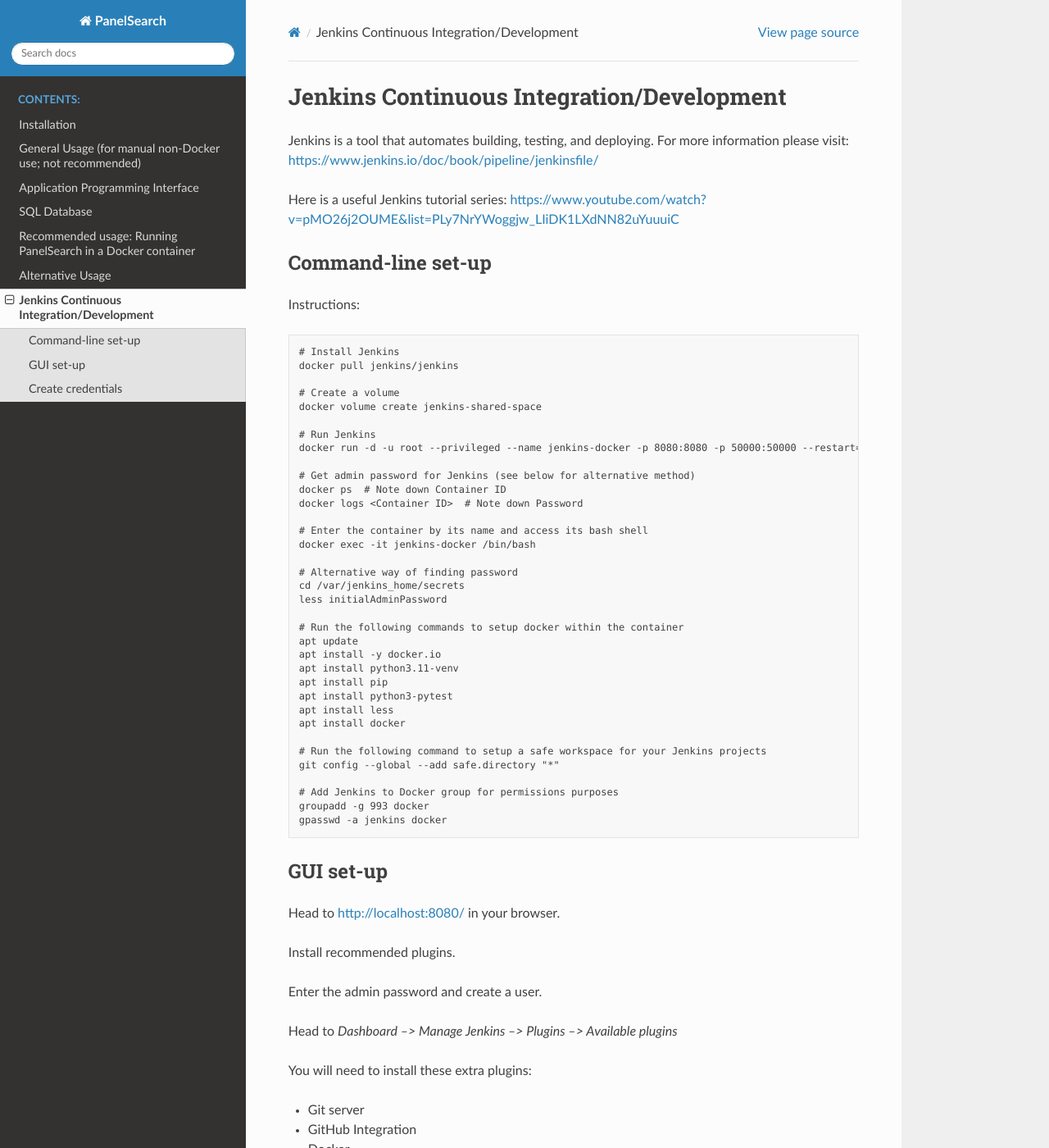
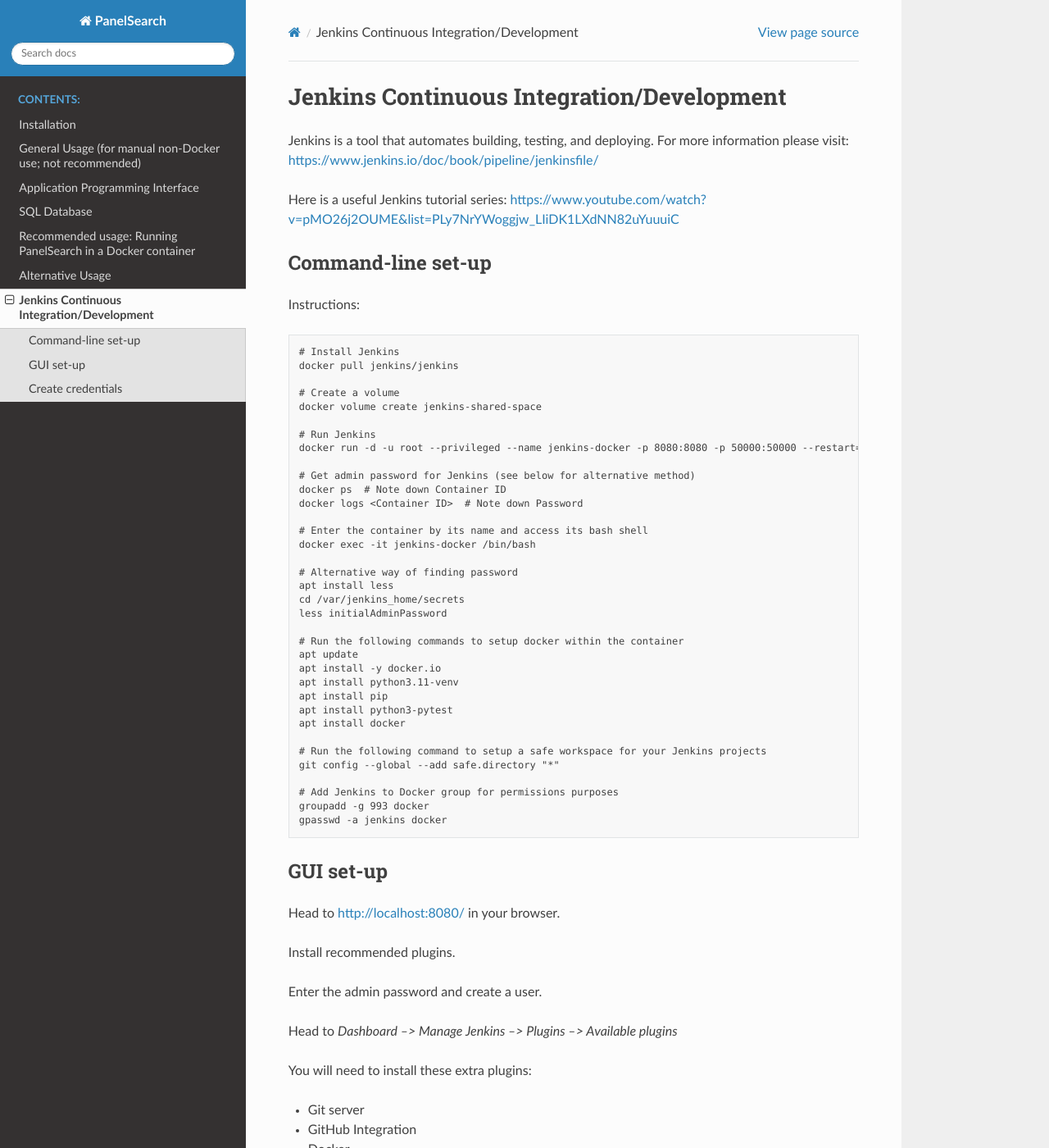
Before and after one commit to isabelrem/2023-Software-Development-Assessment, a Sphinx documentation site: the page built from docs/source/jenkins.rst, in a window 1280 px wide and 1400 px high. Shown: the whole window at 82% size. Built offline with Sphinx 7.4.7 and the Read the Docs theme 2.0.0, drawn with Linux system fonts in a browser that asks for light colours; pages that are not in the unit, such as notebooks, are missing from menus; part of the change alters nothing that is shown.

```diff
--- a/docs/source/jenkins.rst
+++ b/docs/source/jenkins.rst
@@ -26,6 +26,7 @@ Instructions::
   docker exec -it jenkins-docker /bin/bash
 
   # Alternative way of finding password
+  apt install less
   cd /var/jenkins_home/secrets
   less initialAdminPassword
 
@@ -35,7 +36,6 @@ Instructions::
   apt install python3.11-venv
   apt install pip
   apt install python3-pytest
-  apt install less
   apt install docker
 
   # Run the following command to setup a safe workspace for your Jenkins projects
```
